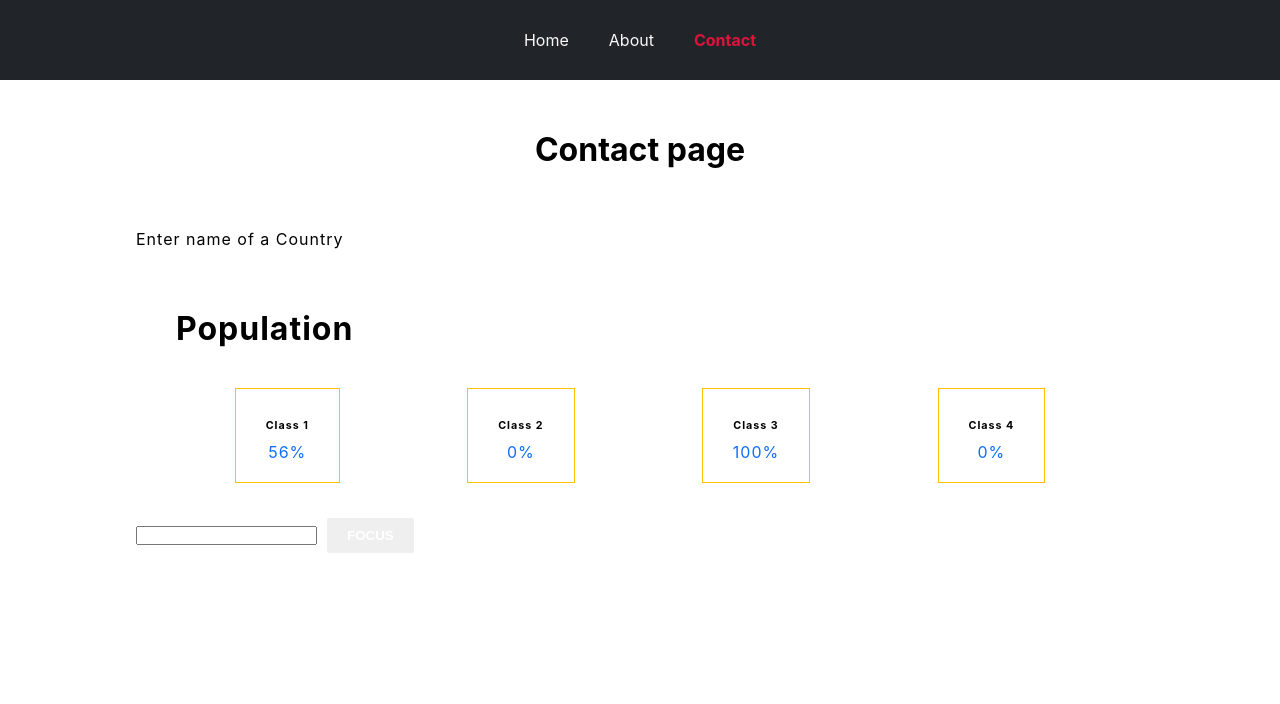
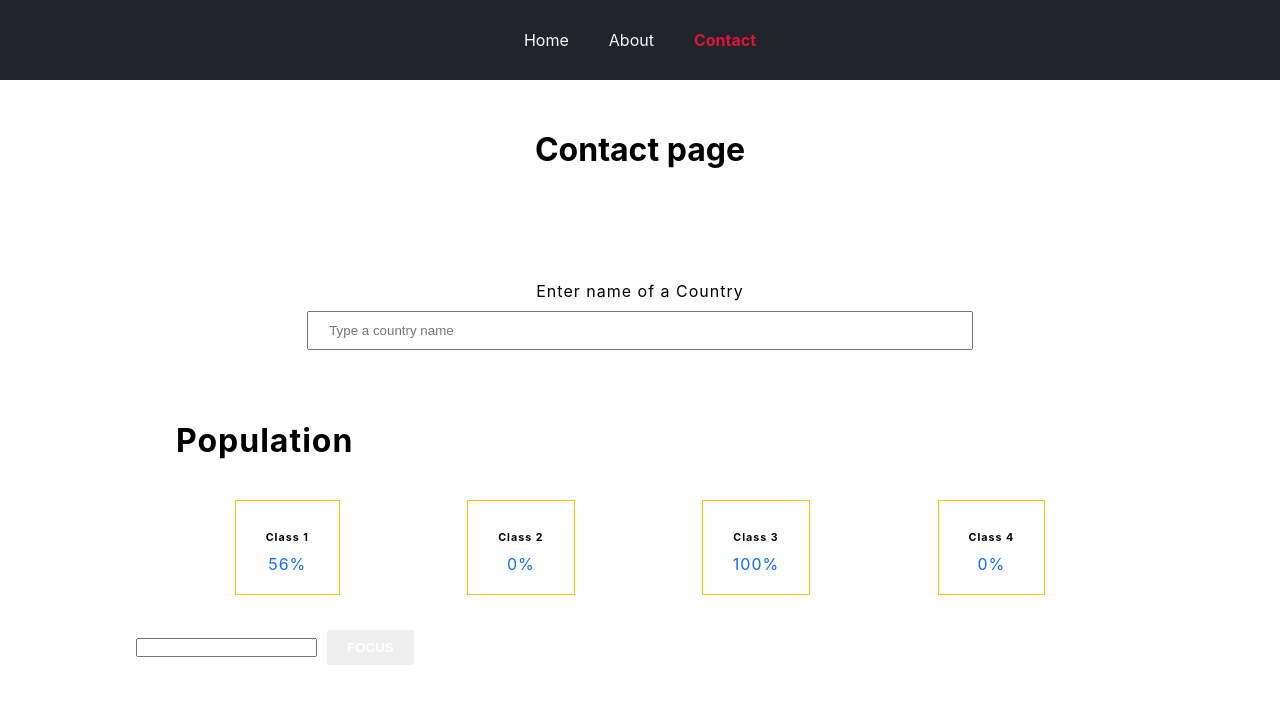
Before and after one commit to Lesley-w19/react-router, a React (Create React App) app: page /contact in a window 1280 px wide. Shown: the top 704 px of the page. Built offline with nearby package versions, Linux system fonts and the light colour scheme.

Commit message:
replaced class names to form , form__label and form__input classes for styling

```diff
--- a/src/components/Inputcontrol.js
+++ b/src/components/Inputcontrol.js
@@ -50,17 +50,19 @@ const InputControl = ({ name, label, placeholder }) => {
   };
 
   return (
-    <div controlId="searchValue">
-      <label>{label}</label>
-      <div
-        className="input-control"
+    <>
+      <form className="form" controlId="searchValue">
+        <label className="form__label">{label}</label>
+        <input
+          className="form__control"
           type="text"
           value={searchValue}
           name={name}
           onChange={handleSearch}
           autoComplete="off"
           placeholder={placeholder}
-      />
+        />{" "}
+      </form>
       <div ref={countryRef}>
         {isVisible && (
           <AutoComplete
@@ -70,13 +72,16 @@ const InputControl = ({ name, label, placeholder }) => {
           />
         )}
       </div>
+      <div className="form__output">
   {selectedCountry && (
-        <div className="selected-country">
+        <div className="form__output__value">
           Your selected country: {selectedCountry}
         </div>
       )}
-      {error && <p className="error">{error}</p>}
+      {error && <p className="form__output__error">{error}</p>}
       </div>
+
+    </>
   );
 };
 
```
Lines whose indentation alone changed are shown as unchanged.
